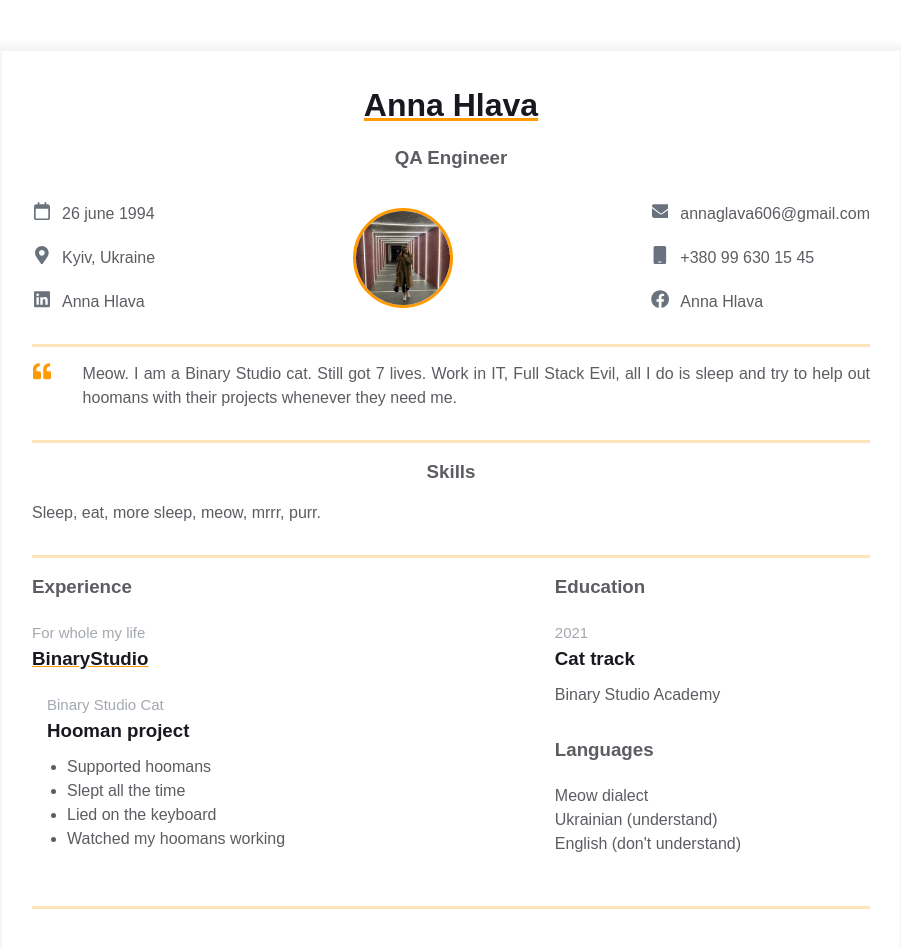
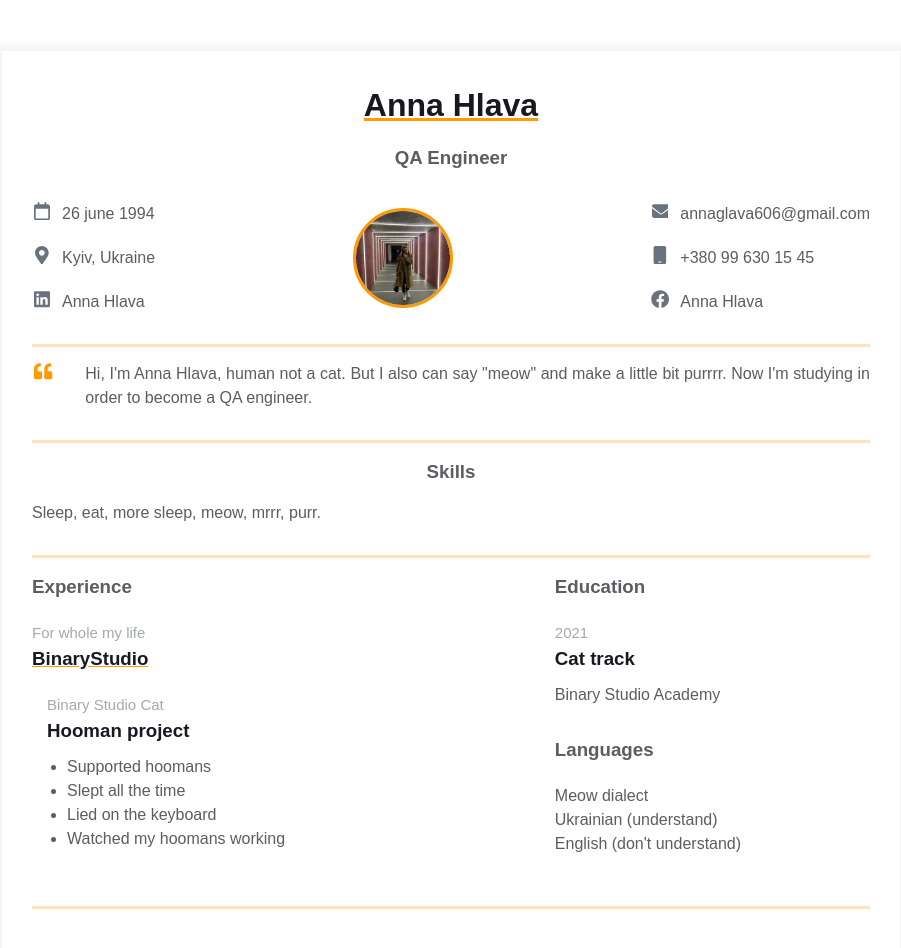
Before and after one commit to AnnaHlava/homepage, a plain HTML site: page index.html in a window 1280 px wide. Shown: the whole page, without its empty margins (189-1090 px from the left). Drawn offline with Linux system fonts and the light colour scheme.

Commit message:
R4 Intro was changed.

```diff
--- a/index.html
+++ b/index.html
@@ -97,10 +97,7 @@
                     </path>
                   </svg>
                 </div>
-                <p class="intro_text">Meow.
-                  I am a Binary Studio cat. Still got 7 lives. Work in IT, Full Stack Evil,
-                  all I do is sleep and try to help out hoomans with their projects whenever
-                  they need me.
+                <p class="intro_text">Hi, I'm Anna Hlava, human not a cat. But I also can say "meow" and make a little bit purrrr. Now I'm studying in order to become a QA engineer.
                 </p>
               </div>
             </div>
```
